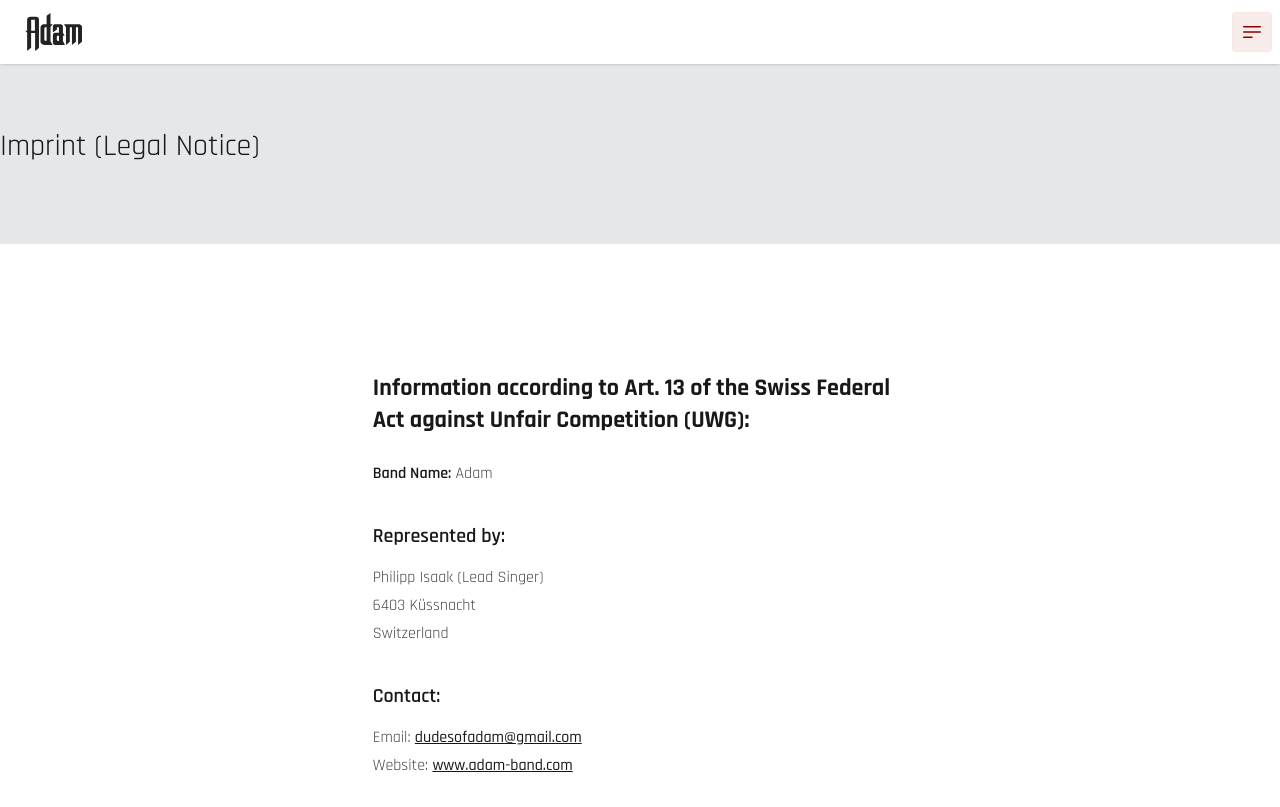
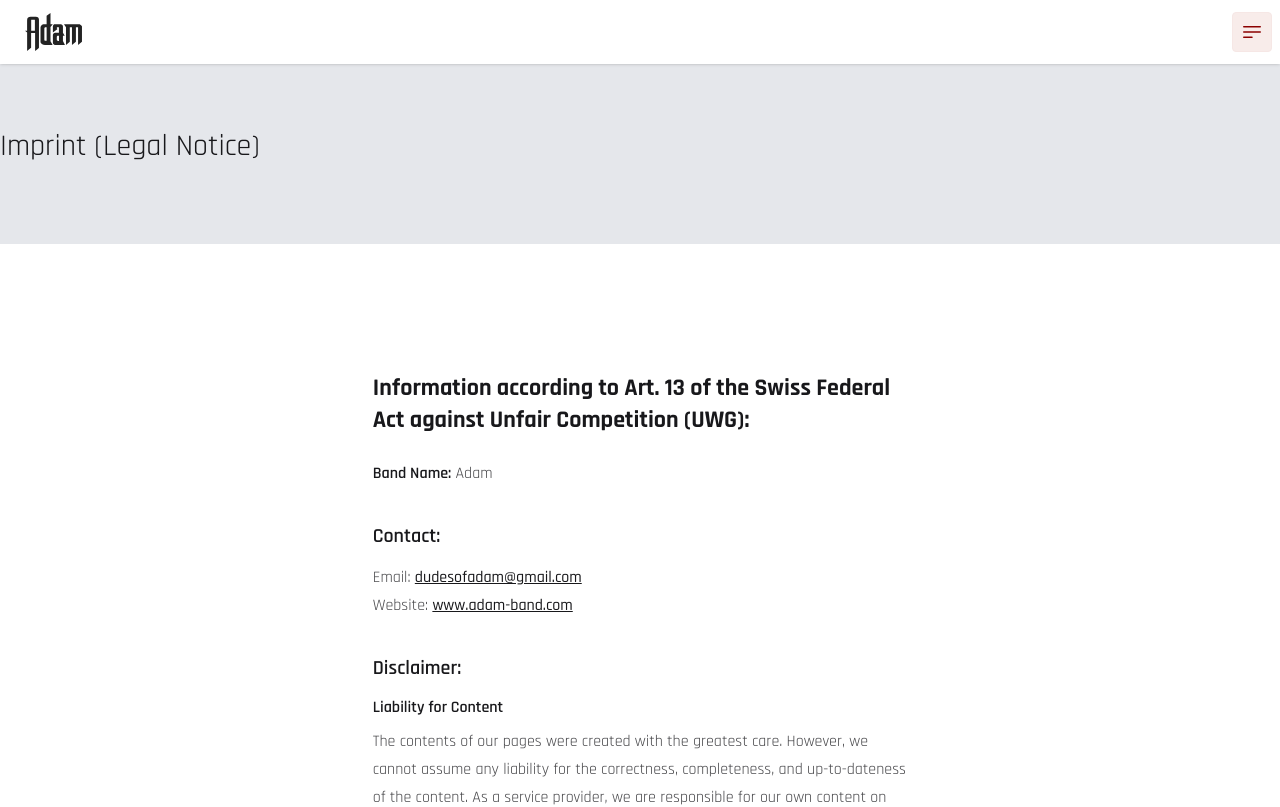
Before and after one commit to codewurstler/adam-next, a Next.js app: page /imprint in a window 1280 px wide. Shown: the top 807 px of the page. Built offline with nearby package versions, Linux system fonts and the light colour scheme.

Commit message:
fix: remove name on imprint

```diff
--- a/app/imprint/page.tsx
+++ b/app/imprint/page.tsx
@@ -16,13 +16,6 @@ export default function Imprint() {
                     <h2>Information according to Art. 13 of the Swiss Federal Act against Unfair Competition (UWG):</h2>
 
                     <p><strong>Band Name:</strong> Adam</p>
-
-                    <h3>Represented by:</h3>
-                    <p>
-                        Philipp Isaak (Lead Singer)<br/>
-                        6403 Küssnacht<br/>
-                        Switzerland
-                    </p>
 
                     <h3>Contact:</h3>
                     <p>
```
